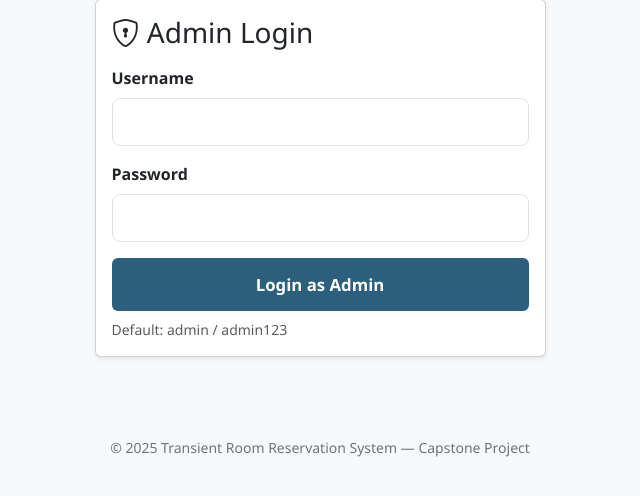
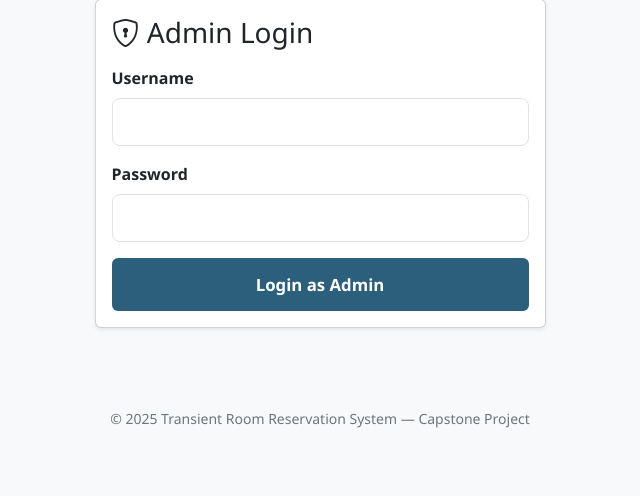
Before and after one commit to birb12344/reservation-system, a Flask app: page /admin/login in a window 1280 px wide. Shown: the part 81-577 px from the top of the page, without its empty margins (320-960 px from the left). Run offline with Flask 3, Linux system fonts and the light colour scheme.

Commit message:
admin_login.html

```diff
--- a/transient/templates/admin_login.html
+++ b/transient/templates/admin_login.html
@@ -17,7 +17,6 @@
           </div>
           <button class="btn btn-brand big-btn w-100">Login as Admin</button>
         </form>
-        <small class="text-muted d-block mt-2">Default: admin / admin123</small>
       </div>
     </div>
   </div>
```
